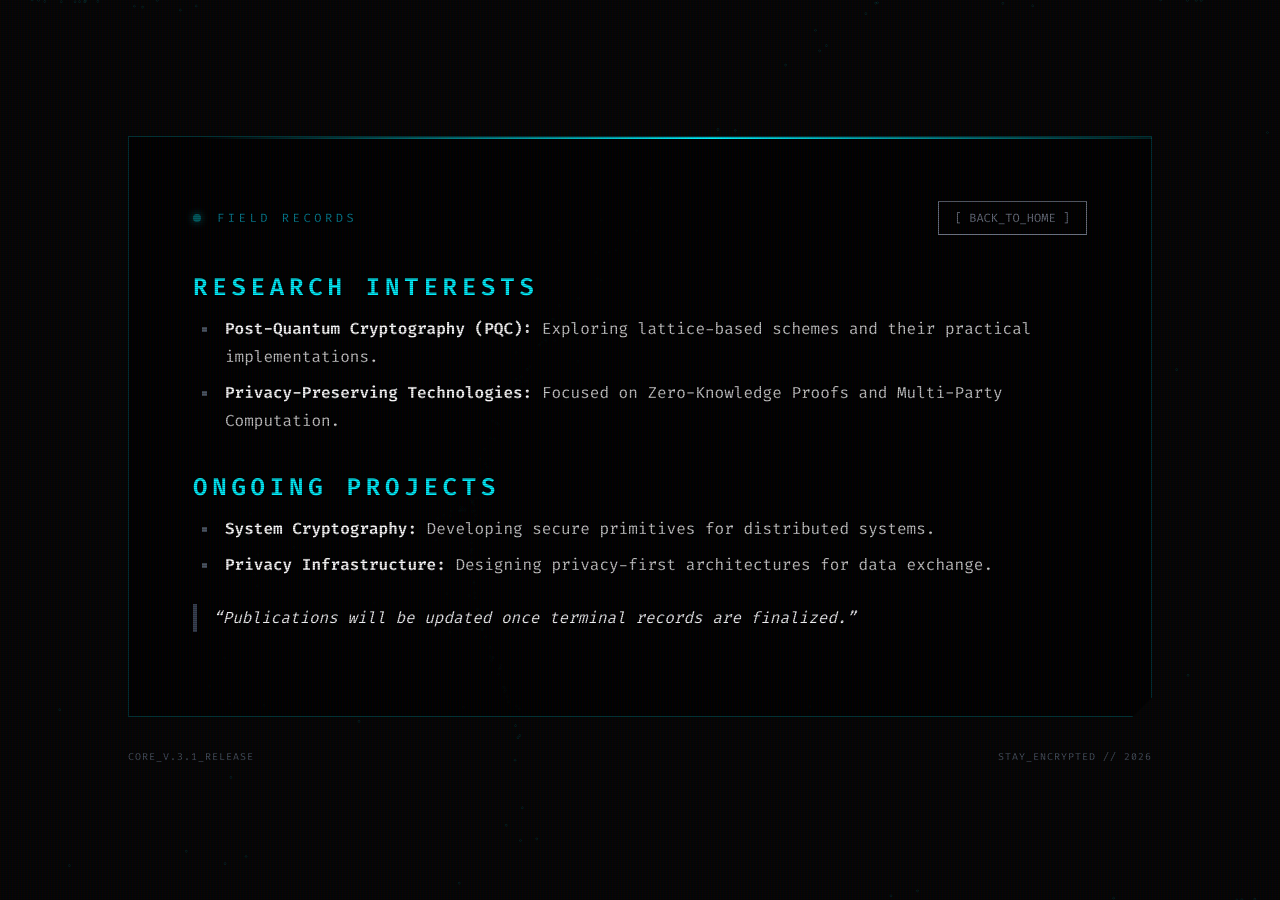
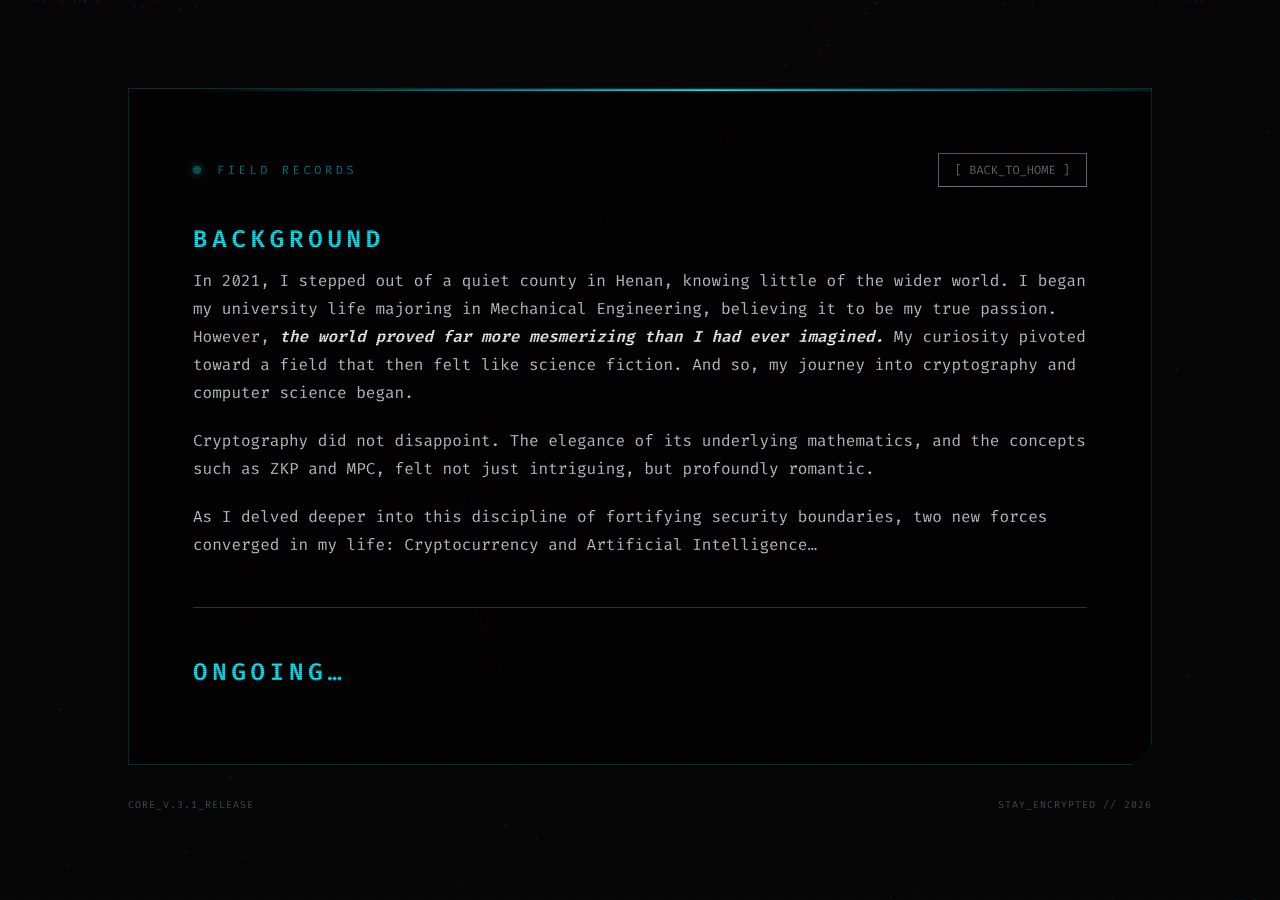
Before and after one commit to goingon17/goingon17.github.io, a Jekyll site: the page built from research.md, in a window 1280 px wide. Built offline with Jekyll 4.4.1, drawn with Linux system fonts in a browser that asks for light colours; nearby versions of some CDN libraries.

Commit message:
add experiences

```diff
--- a/_includes/experiences.md
+++ b/_includes/experiences.md
@@ -1,9 +1,11 @@
-## Research Interests
-- **Post-Quantum Cryptography (PQC):** Exploring lattice-based schemes and their practical implementations.
-- **Privacy-Preserving Technologies:** Focused on Zero-Knowledge Proofs and Multi-Party Computation.
+## Background
 
-## Ongoing Projects
-- **System Cryptography:** Developing secure primitives for distributed systems.
-- **Privacy Infrastructure:** Designing privacy-first architectures for data exchange.
+In 2021, I stepped out of a quiet county in Henan, knowing little of the wider world. I began my university life majoring in Mechanical Engineering, believing it to be my true passion. However, ***the world proved far more mesmerizing than I had ever imagined.*** My curiosity pivoted toward a field that then felt like science fiction. And so, my journey into cryptography and computer science began.
 
-> *Publications will be updated once terminal records are finalized.*
+Cryptography did not disappoint. The elegance of its underlying mathematics, and the concepts such as ZKP and MPC, felt not just intriguing, but profoundly romantic.
+
+As I delved deeper into this discipline of fortifying security boundaries, two new forces converged in my life: Cryptocurrency and Artificial Intelligence...
+
+---
+
+## Ongoing...
```
Also changed, not shown: 1 other file.
